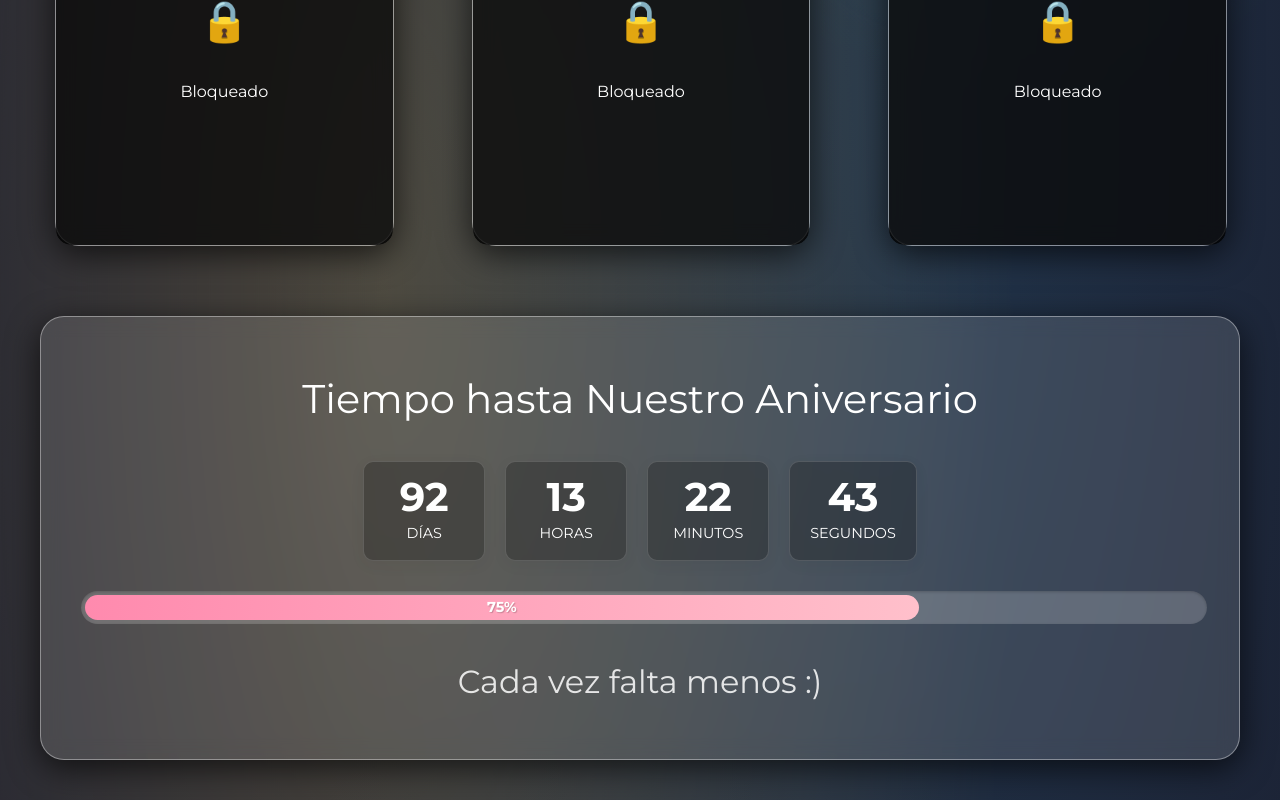
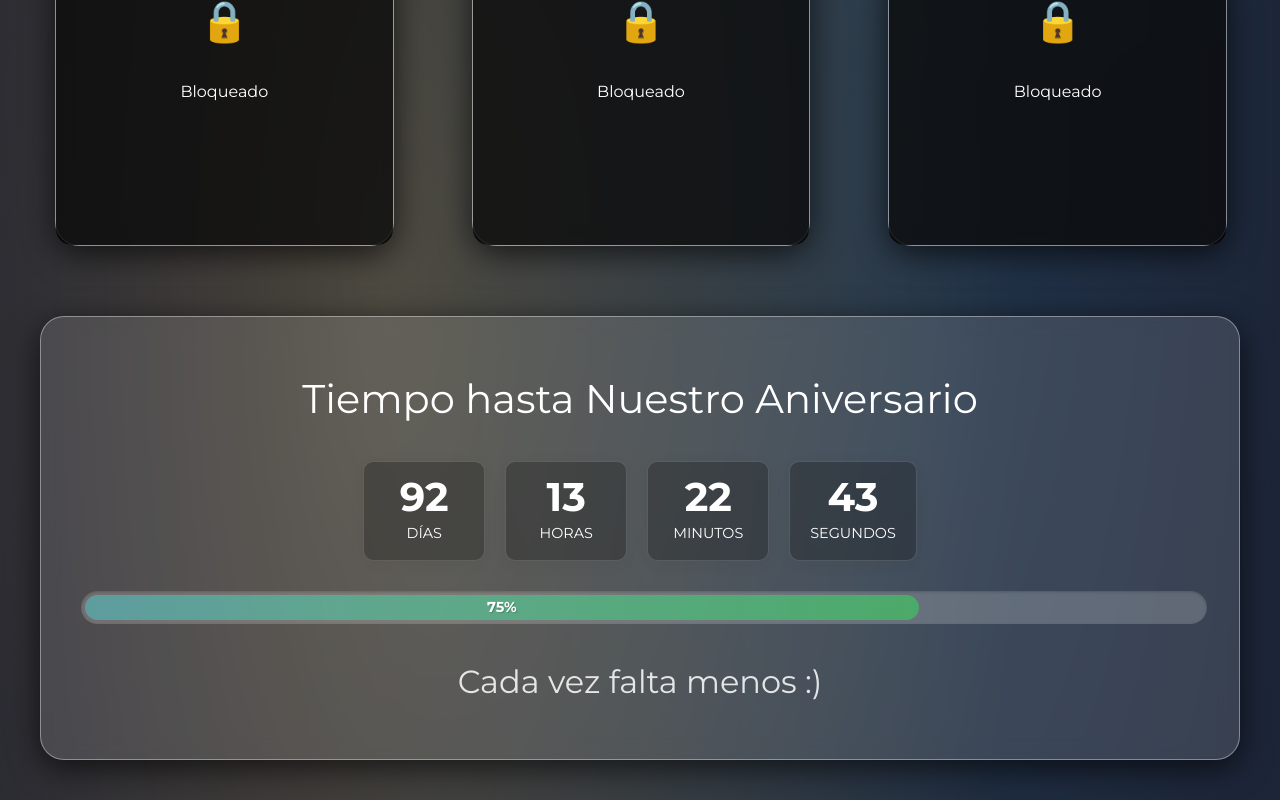
Before and after one commit to JavCan/9meses, a React (Vite) app: page / in a window 1280 px wide. Shown: the part 2550-3350 px from the top of the page. Built offline with nearby package versions, Linux system fonts and the light colour scheme.

Commit message:
color timeline

```diff
--- a/src/components/Timeline.css
+++ b/src/components/Timeline.css
@@ -64,7 +64,7 @@
 
 .progress-bar {
   height: 25px;
-  background: linear-gradient(90deg, #ff8aae, #ffc0cb); /* Gradiente rosa */
+  background: linear-gradient(90deg, #47d3d872, #34db5888); /* Gradiente rosa */
   border-radius: 20px;
   display: flex;
   align-items: center;
```
